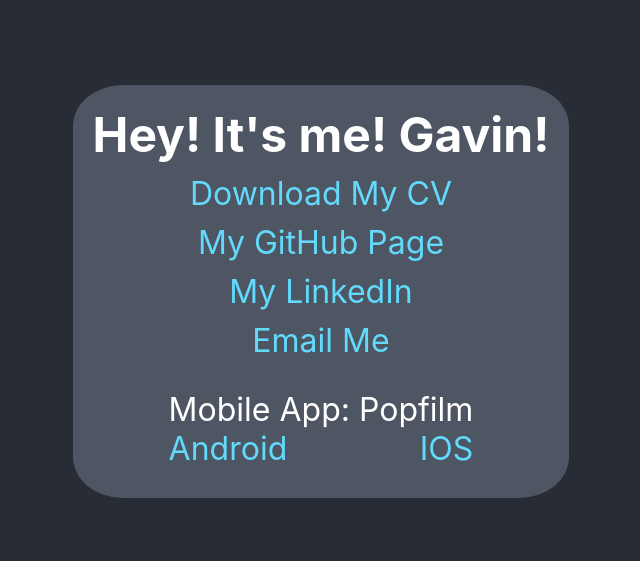
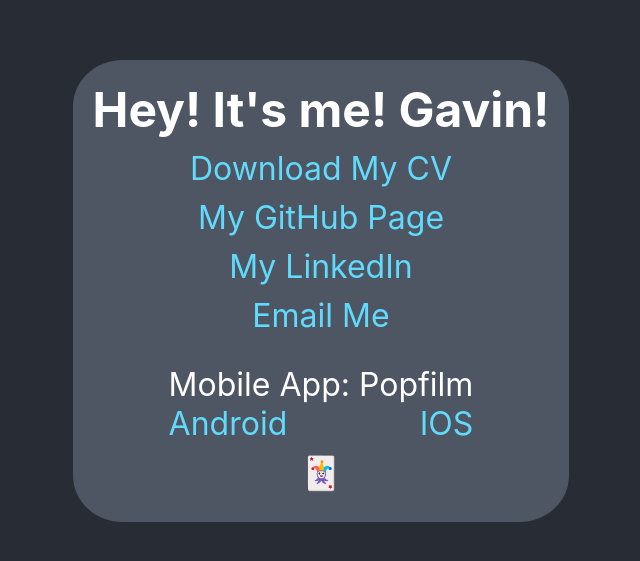
Before and after one commit to gcao417/gavin.github.io, a React (Create React App) app: page / in a window 1280 px wide. Shown: the part 109-670 px from the top of the page, without its empty margins (319-959 px from the left). Built offline with nearby package versions, Linux system fonts and the light colour scheme.

Commit message:
Added back Blackjack & changed browser router to hash router

```diff
--- a/src/App.js
+++ b/src/App.js
@@ -64,9 +64,9 @@ function App() {
           </div>
         </div>
 
-        {/* <a href="BlackJack" rel="noopener noreferrer">
+        <a href="#/BlackJack" rel="noopener noreferrer">
           🃏
-        </a> */}
+        </a>
       </div>
     </div>
   );
--- a/src/index.js
+++ b/src/index.js
@@ -3,10 +3,10 @@ import ReactDOM from "react-dom/client";
 import "./index.css";
 import App from "./App";
 import reportWebVitals from "./reportWebVitals";
-import { createBrowserRouter, RouterProvider } from "react-router-dom";
+import { createHashRouter, RouterProvider } from "react-router-dom";
 import BlackJack from "./Pages/blackjack/blackjack";
 
-const router = createBrowserRouter([
+const router = createHashRouter([
   {
     path: "/",
     element: <App />,
@@ -20,7 +20,7 @@ const router = createBrowserRouter([
 const root = ReactDOM.createRoot(document.getElementById("root"));
 root.render(
   <React.StrictMode>
-    <App />
+    <RouterProvider router={router} />
   </React.StrictMode>
 );
 
```
